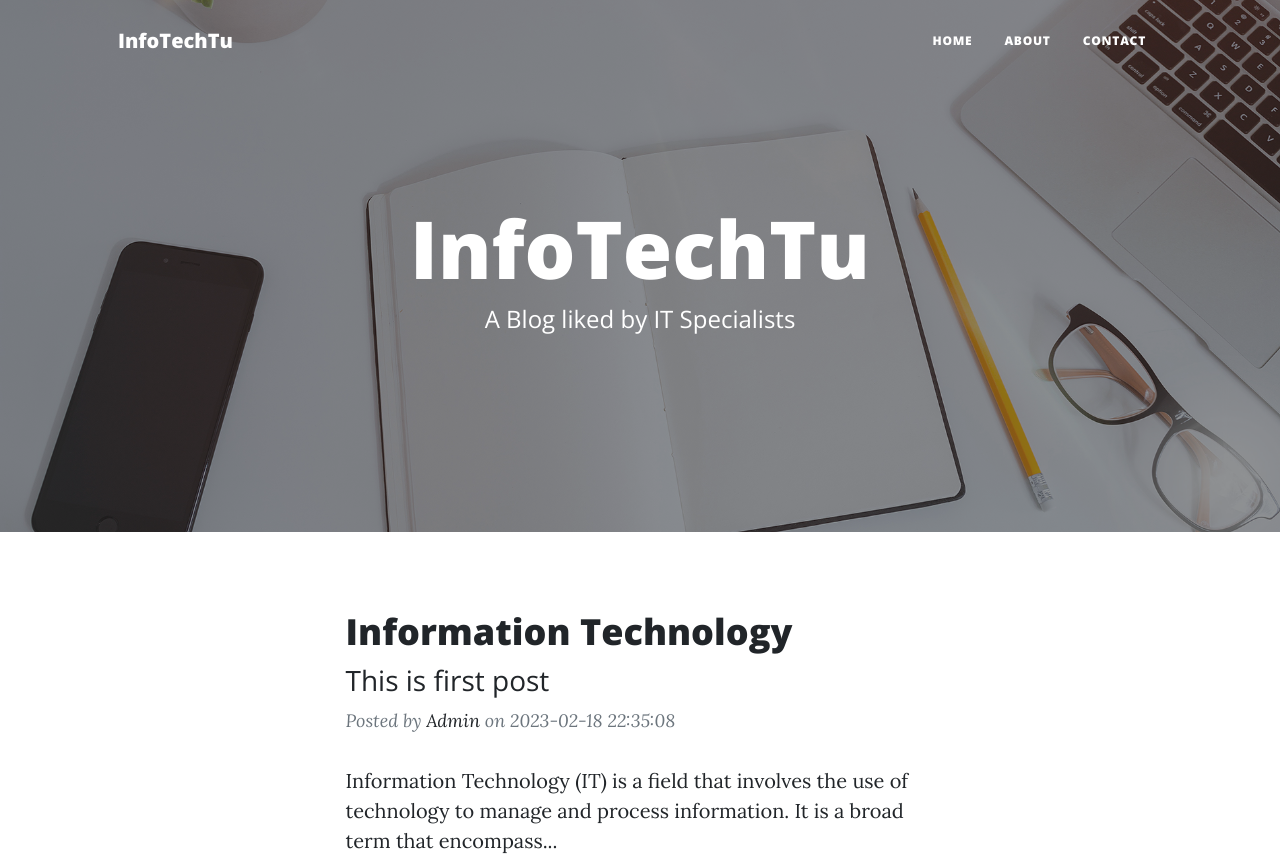
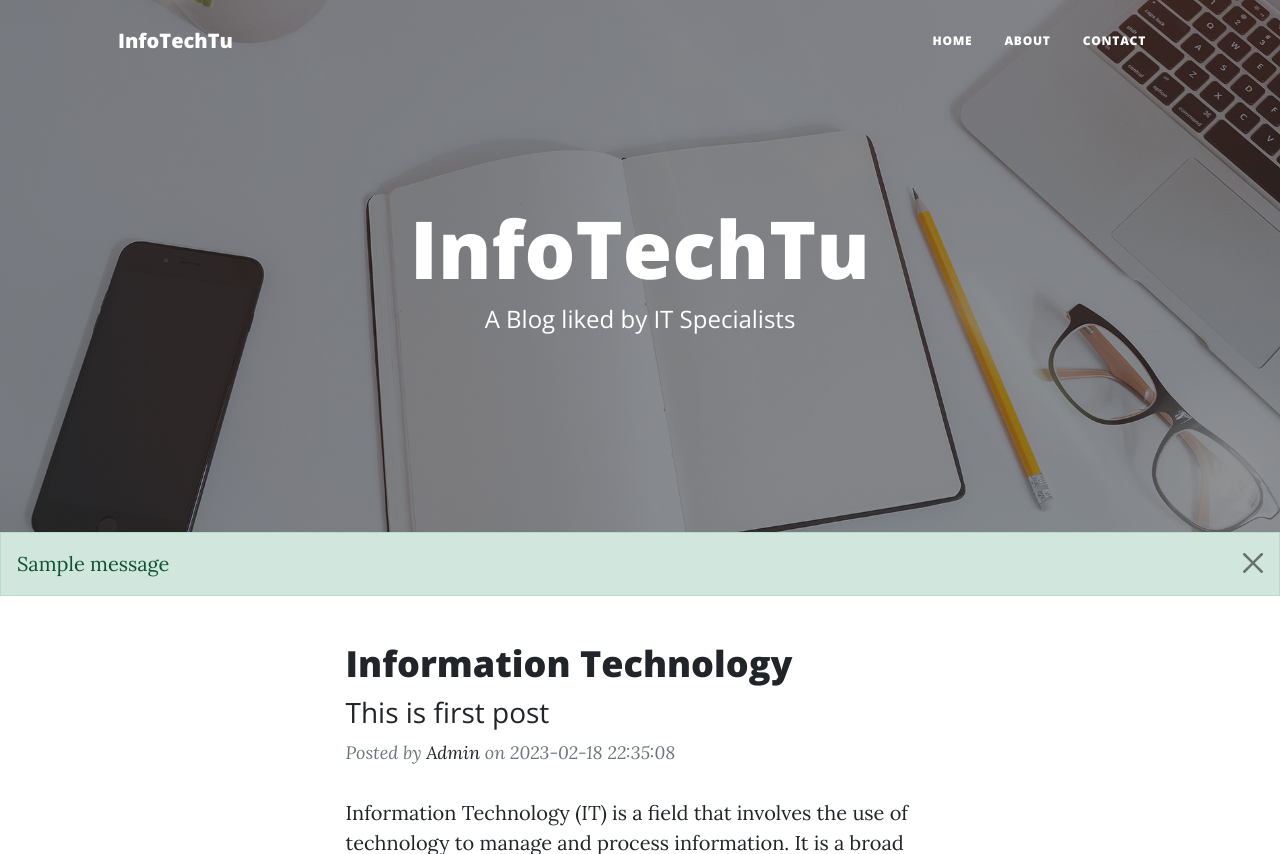
Before and after one commit to nizam754/BlogWithFlask, a Flask app: page / in a window 1280 px wide. Shown: the top 854 px of the page. Run offline with Flask 2, Linux system fonts and the light colour scheme; data comes from the database, SQL or seed files in the repository; one stand-in notice (Sample message) is shown; some libraries are stand-ins or nearby versions.

Commit message:
Message Flashing

```diff
--- a/main.py
+++ b/main.py
@@ -1,4 +1,4 @@
-from flask import Flask, render_template, request, session, redirect
+from flask import Flask, render_template, request, session, redirect, flash
 from flask_sqlalchemy import SQLAlchemy
 from werkzeug.utils import secure_filename
 from flask_mail import Mail
@@ -51,6 +51,8 @@ class Posts(db.Model):
 
 @app.route("/")
 def home():
+    # flash("Subscribe to infotechtu", "success")
+    # flash("Subscribe to infotechtu", "danger")
     posts = Posts.query.filter_by().all()
     last = math.ceil(len(posts) / int(params['no_of_posts']))
     # [0:params['no_of_posts']]
@@ -172,6 +174,8 @@ def contact():
             recipients=[params['gmail-user']],
             body=message + "\n" + phone
         )
+
+        flash("Thanks for submitting your details. We will get back to you soon", "success")
     return render_template('contact.html', params=params)
 
 
--- a/templates/index.html
+++ b/templates/index.html
@@ -1,7 +1,7 @@
 {% extends "layout.html" %} {% block body %}
 <!-- Page Header-->
 <header
-  class="masthead"
+  class="masthead mb-0"
   style="background-image: url('{{url_for('static', filename='assets/img/home-bg.jpg')}}')"
 >
   <div class="container position-relative px-4 px-lg-5">
@@ -15,6 +15,19 @@
     </div>
   </div>
 </header>
+
+<!-- Flash Messages -->
+{% with messages = get_flashed_messages(with_categories=true) %}
+{% if messages %}
+{% for category, message in messages %}
+<div class="alert alert-{{category}} alert-dismissible fade show" role="alert">
+  {{ message}}
+  <button type="button" class="btn-close" data-bs-dismiss="alert" aria-label="Close"></button>
+</div>
+{% endfor %}
+{% endif %}
+{% endwith %}
+
 <!-- Main Content-->
 <div class="container px-4 px-lg-5">
   <div class="row gx-4 gx-lg-5 justify-content-center">
```
Also changed, not shown: templates/contact.html (+15 -0 lines).
